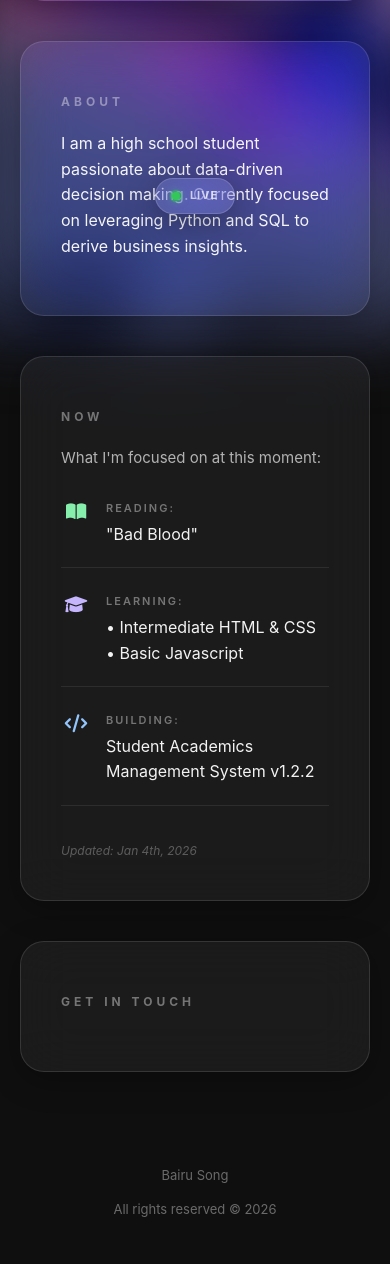
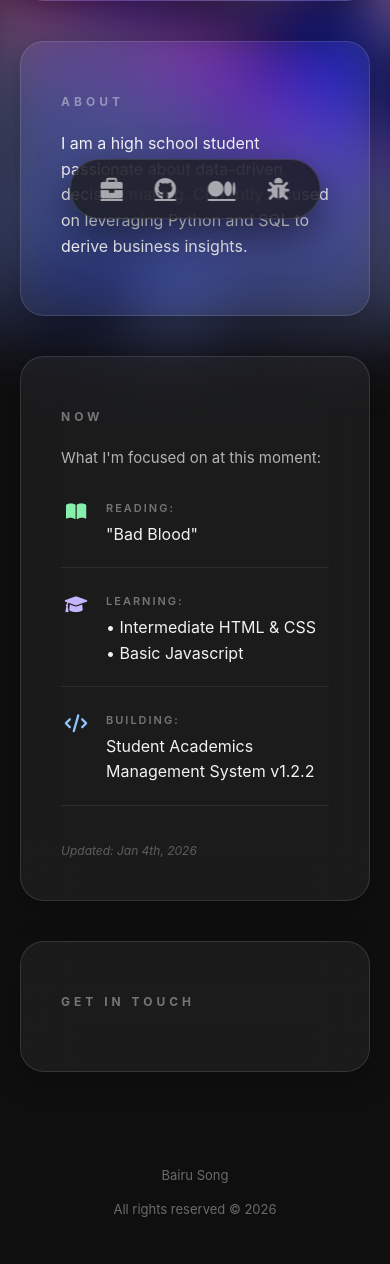
Before and after one commit to BarryS27/BarryS27.github.io, a Flask app: page / in a window 390 px wide. Shown: the part 600-1864 px from the top of the page. Run offline with Flask 3, Linux system fonts and the light colour scheme; style sheets or scripts are compiled from the project's sources; some libraries are stand-ins or nearby versions; some web fonts are replaced.

Commit message:
feat responsize design: mobile dock

```diff
--- a/static/styles.scss
+++ b/static/styles.scss
@@ -462,31 +462,62 @@ body {
 
 
 /* =========================================
-   6. Responsive Design (Mobile)
+   6. Responsive Design
    ========================================= */
 
 @media (max-width: 768px) {
-    .container { padding-bottom: 120px; }
+    .container { padding-bottom: 140px; }
 
     .island {
-        top: auto; bottom: 30px;
-        left: 50%; transform: translateX(-50%);
-        flex-direction: column-reverse;
-        align-items: center;
+        top: auto;
+        bottom: 25px;
+        left: 50%;
+        transform: translateX(-50%);
+
+        flex-direction: row;
+        align-items: flex-end;
+        padding: 0; margin: 0;
+        width: auto;
     }
 
+    .pill { display: none; }
+    .pin { display: none; }
+
+    // Dock
     .menu {
-        transform: translateY(10px);
+        opacity: 1 !important;
+        transform: none !important;
+        pointer-events: auto !important;
+
         flex-direction: row;
-        padding: 10px 20px;
+        padding: 18px 30px;
+        gap: 0;
+
+        border-radius: 35px;
+        background: rgba(20, 20, 20, 0.75) !important;
+        backdrop-filter: blur(25px) !important;
+        -webkit-backdrop-filter: blur(25px) !important;
+        border: 1px solid rgba(255, 255, 255, 0.12) !important;
+
+        box-shadow: 0 15px 40px rgba(0,0,0,0.5);
     }
 
-    .links { flex-direction: row; gap: 20px; }
-    .pin { display: none; }
+    .links {
+        flex-direction: row;
+        gap: 32px;
+        align-items: center;
 
-    .island:active .menu,
-    .island:focus-within .menu {
-        opacity: 1; transform: translateY(0); pointer-events: auto;
+        a {
+            font-size: 22px;
+            color: rgba(255, 255, 255, 0.6);
+            width: auto; height: auto;
+            background: none !important;
+
+            &:active {
+                color: #fff;
+                transform: scale(1.2);
+            }
+        }
     }
 
     .hero-content { flex-direction: column; text-align: center; }
```
